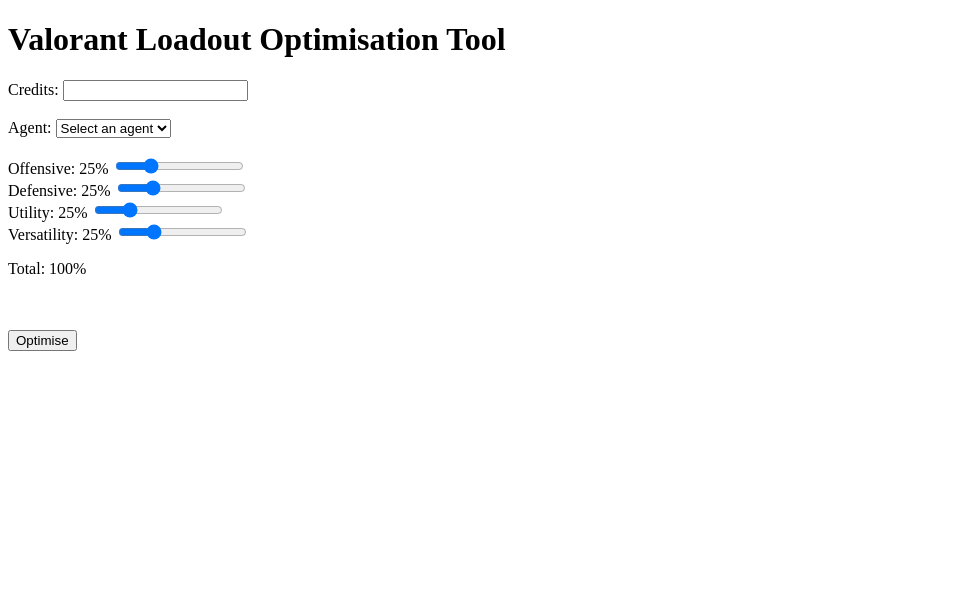
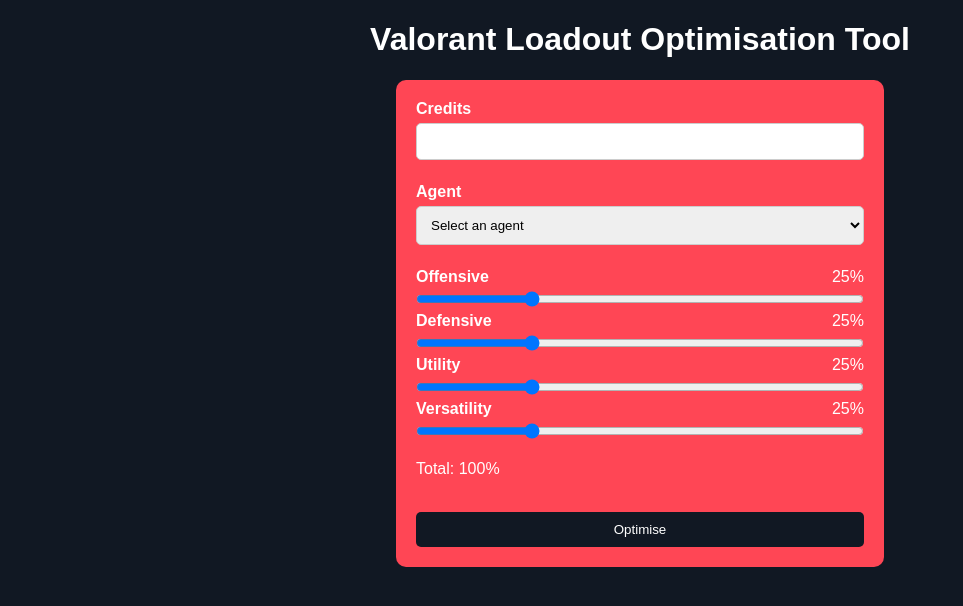
Before and after one commit to Suyogrg/loadout-optimiser, a Flask app: page / in a window 1280 px wide. Shown: the top 606 px of the page, without its empty margins (0-963 px from the left). Run offline with Flask 3, Linux system fonts and the light colour scheme.

Commit message:
UI and requirements file

```diff
--- /dev/null
+++ b/static/css/main.css
@@ -0,0 +1,88 @@
+body {
+    margin: 0;
+    font-family: sans-serif;
+    background-color: #111823;
+}
+
+h1 {
+    color: white;
+    text-align: center;
+}
+
+.box {
+    background-color: #ff4655;
+    color: white;
+    margin: 0 auto;
+    width: 35%;
+    border-radius: 10px;
+    padding: 20px;
+}
+
+label {
+    display: block;
+    font-weight: bold;
+}
+
+#credits, #agent {
+    width: 100%;
+    padding: 10px;
+    margin: 5px 0;
+    display: inline-block;
+    border: 1px solid #ccc;
+    border-radius: 5px;
+    box-sizing: border-box;
+}
+
+input[type=range] {
+    width: 100%;
+    margin: 5px 0;
+}
+
+.weight-header {
+    display: flex;
+    justify-content: space-between;
+    align-items: center;
+}
+
+button {
+    width: 100%;
+    background-color: #111823;
+    color: white;
+    padding: 10px;
+    border: none;
+    border-radius: 5px;
+    margin: auto;
+    cursor: pointer;
+}
+
+button:hover {
+    background-color: white;
+    color: #111823
+}
+
+.home-button {
+    width: 96%;
+    background-color: #111823;
+    color: white;
+    padding: 10px;
+    border-radius: 5px;
+    display: inline-block;
+    text-decoration: none;
+    text-align: center;
+}
+
+.home-button:hover {
+    background-color: white;
+    color: #111823
+}
+
+.info {
+    text-align: center;
+    font-weight: bold;
+}
+
+.recommendation {
+    background-color: #111823;
+    border-radius: 10px;
+    padding: 5px 10px;
+}
--- a/static/js/script.js
+++ b/static/js/script.js
@@ -13,8 +13,6 @@ const values = {
 };
 
 const totalDisplay = document.getElementById("weight-total");
-const errorDisplay = document.getElementById("weight-error");
-
 
 function updateWeights() {
     let total = 0;
@@ -24,12 +22,6 @@ function updateWeights() {
         total += value;
     }
     totalDisplay.textContent = `${total}%`;
-    if (total === 100) {
-        errorDisplay.textContent = "";
-    } else {
-        errorDisplay.textContent =
-            "Weights must add up to 100%.";
-    }
 }
 
 for (const name in sliders) {
--- a/templates/index.html
+++ b/templates/index.html
@@ -4,15 +4,17 @@
     <meta charset="UTF-8">
     <meta name="viewport" content="width=device-width,initial-scale=1">
     <title>Valorant Loadout Optimisation Tool</title>
+    <link rel="stylesheet" href="{{ url_for('static', filename='css/main.css') }}">
     <script src="{{ url_for('static', filename='js/script.js') }}" defer></script>
 </head>
 <body>
     <h1>Valorant Loadout Optimisation Tool</h1>
+    <div class="box">
         <form method="POST">
-        <label for="credits">Credits:</label>
-        <input type="number" id="credits" name="credits" min="0" required>
+            <label for="credits">Credits</label>
+            <input type="number" id="credits" name="credits" required>
             <br><br>
-        <label for="agent">Agent:</label>
+            <label for="agent">Agent</label>
             <select id="agent" name="agent" required>
                 <option value="">Select an agent</option>
                 {% for agent in agents %}
@@ -21,28 +23,41 @@
             </select>
             <br><br>
             <div class="weight-slider">
-            <label for="offensive">Offensive: <span id="offensive-value">25%</span></label>
+                <div class="weight-header">
+                    <label for="offensive">Offensive</label>
+                    <span id="offensive-value">25%</span>
+                </div>
                 <input type="range" id="offensive" name="offensive" min="0" max="100" value="25">
             </div>
             <div class="weight-slider">
-            <label for="defensive">Defensive: <span id="defensive-value">25%</span></label>
+                <div class="weight-header">
+                    <label for="defensive">Defensive</label>
+                    <span id="defensive-value">25%</span>
+                </div>
                 <input type="range" id="defensive" name="defensive" min="0" max="100" value="25">
             </div>
             <div class="weight-slider">
-            <label for="utility">Utility: <span id="utility-value">25%</span></label>
+                <div class="weight-header">
+                    <label for="utility">Utility</label>
+                    <span id="utility-value">25%</span>
+                </div>
                 <input type="range" id="utility" name="utility" min="0" max="100" value="25">
             </div>
             <div class="weight-slider">
-            <label for="versatility">Versatility: <span id="versatility-value">25%</span></label>
+                <div class="weight-header">
+                    <label for="versatility">Versatility</label>
+                    <span id="versatility-value">25%</span>
+                </div>
                 <input type="range" id="versatility" name="versatility" min="0" max="100" value="25">
             </div>
             <p>Total: <span id="weight-total">100%</span></p>
             <p id="weight-error"></p>
-        <br><br>
+            <br>
             <button type="submit">Optimise</button>
         </form>
         {% if errors %}
         <div>
+            <br>
             <ul>
                 {% for error in errors %}
                     <li>{{ error }}</li>
@@ -50,5 +65,6 @@
             </ul>
         </div>
         {% endif %}
+    </div>
 </body>
 </html>
```
Also changed, not shown: items.json (+38 -38 lines), requirements.txt (added, +29 -0 lines), templates/result.html (+16 -16 lines). Lines whose indentation alone changed are shown as unchanged.
